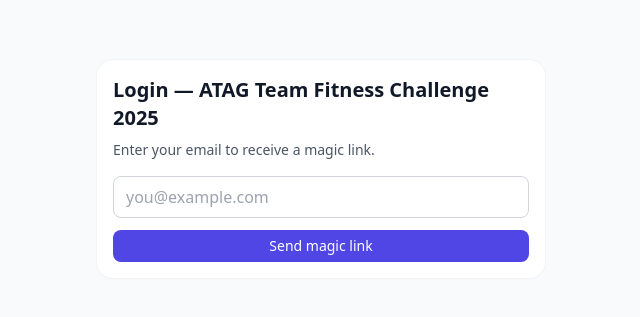
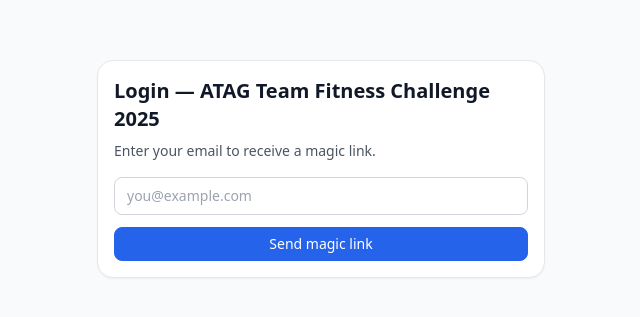
Before and after one commit to zhiluke001-ux/team-fitness, a Next.js app: page /login in a window 1280 px wide. Shown: the part 231-548 px from the top of the page, without its empty margins (319-959 px from the left). Built offline with nearby package versions, Linux system fonts and the light colour scheme; no server answers.

Commit message:
Update globals.css

```diff
--- a/styles/globals.css
+++ b/styles/globals.css
@@ -2,38 +2,43 @@
 @tailwind components;
 @tailwind utilities;
 
-:root {
-  color-scheme: light;
-}
+/* ---- App component styles ---- */
 
 body {
   @apply bg-gray-50 text-gray-900;
 }
 
+.card {
+  @apply rounded-2xl border border-gray-200 bg-white p-4 shadow-sm;
+}
+
 .input {
-  @apply w-full rounded-lg border border-gray-300 px-3 py-2 focus:outline-none focus:ring-2 focus:ring-indigo-500;
+  @apply w-full rounded-lg border border-gray-300 bg-white px-3 py-2 text-sm
+         focus:outline-none focus:ring-2 focus:ring-blue-500;
 }
+
 .label {
   @apply block text-sm font-medium text-gray-700 mb-1;
 }
+
 .btn {
-  @apply inline-flex items-center justify-center rounded-lg px-4 py-2 font-medium transition;
+  @apply inline-flex items-center justify-center rounded-lg px-4 py-2 text-sm font-medium
+         border border-gray-300 bg-gray-50 hover:bg-gray-100
+         active:scale-[.99] transition whitespace-nowrap;
 }
+
 .btn-primary {
-  @apply bg-indigo-600 text-white hover:bg-indigo-700 disabled:opacity-50;
+  @apply bg-blue-600 text-white border-blue-600 hover:bg-blue-700 hover:border-blue-700;
 }
-.card {
-  @apply rounded-2xl bg-white p-4 shadow-sm ring-1 ring-gray-100;
-}
-.badge {
-  @apply inline-flex items-center gap-1 rounded-full px-2.5 py-1 text-xs font-semibold;
-}
-.badge-yes {
-  @apply bg-green-100 text-green-700 ring-1 ring-green-200;
-}
-.badge-no {
-  @apply bg-gray-100 text-gray-600 ring-1 ring-gray-200;
-}
+
+/* Compact button variant to prevent wrapping (e.g., Sign out) */
 .btn-compact {
   @apply px-3 py-1.5 text-sm whitespace-nowrap;
 }
+
+.badge {
+  @apply inline-flex items-center rounded-full px-2.5 py-1 text-xs font-medium bg-gray-100 text-gray-700;
+}
+
+.badge-yes { @apply bg-green-100 text-green-700; }
+.badge-no  { @apply bg-gray-200 text-gray-600; }
```
